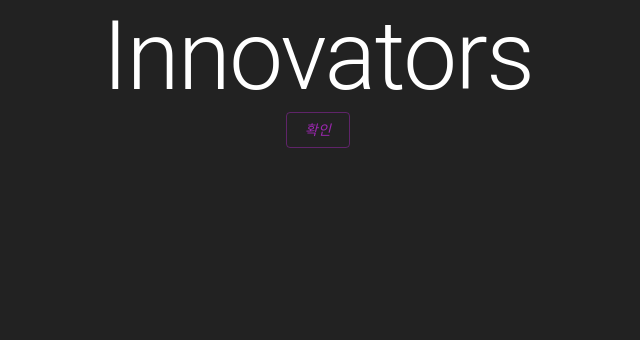
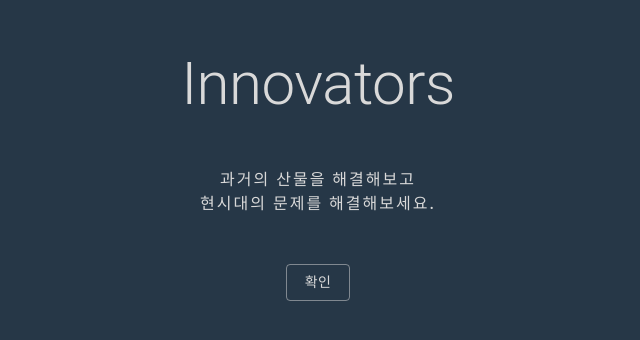
Before and after one commit to hjch0211/j-doodling-book, a React (Create React App) app: page /idea-contest in a window 1280 px wide. Shown: the top 340 px of the page, without its empty margins (322-962 px from the left). Built offline with nearby package versions, Linux system fonts and the light colour scheme; a web font is replaced by a local one.

Commit message:
Feat : Test complete

```diff
--- a/src/pages/IdeaContest/MuiThemeProvider.tsx
+++ b/src/pages/IdeaContest/MuiThemeProvider.tsx
@@ -9,12 +9,14 @@ let theme = createTheme({
     },
     body1: {
       fontWeight: 500,
+      letterSpacing: "2px",
     },
-    button: {
-      fontStyle: "italic",
-    },
+    button: {},
   },
   palette: {
+    primary: {
+      main: "#D9D9D9",
+    },
     neutral: {
       main: "#64748B",
       contrastText: "#fff",
--- a/src/pages/IdeaContest/index.tsx
+++ b/src/pages/IdeaContest/index.tsx
@@ -2,13 +2,21 @@ import React from "react";
 import MuiThemeProvider from "./MuiThemeProvider";
 import { CommonLayout } from "../../components/CommonLayout";
 import { Button, Typography } from "@mui/material";
+import { Empty } from "../../components/elements";
 
 function IdeaContest() {
   return (
     <MuiThemeProvider>
-      <CommonLayout>
-        <Typography variant="h1">Innovators</Typography>
-        <Button variant="outlined" color="secondary">
+      <CommonLayout style={{ width: "100%", height: "100%", backgroundColor: "#263747" }}>
+        <Empty height="3rem" />
+        <Typography variant="h2" color="primary">
+          Innovators
+        </Typography>
+        <Empty height="3rem" />
+        <Typography color="primary">과거의 산물을 해결해보고</Typography>
+        <Typography color="primary">현시대의 문제를 해결해보세요.</Typography>
+        <Empty height="3rem" />
+        <Button variant="outlined" color="primary">
           확인
         </Button>
       </CommonLayout>
```
Also changed, not shown: src/pages/IdeaContest/README.md.
